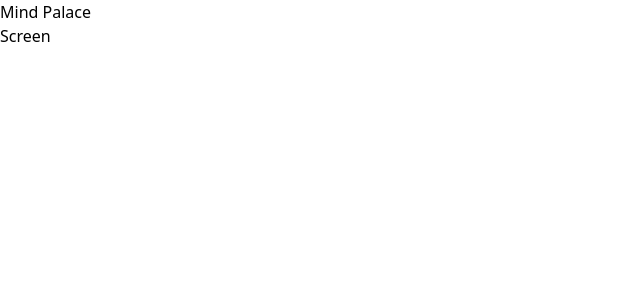
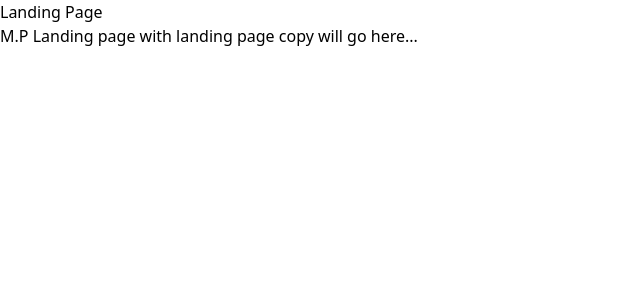
Before and after one commit to TeamTenacity01/Mind-Palace, a SvelteKit app: page / in a window 1280 px wide. Shown: the top 300 px of the page, without its empty margins (0-640 px from the left). Built offline with nearby package versions, Linux system fonts and the light colour scheme.

Commit message:
Fixed the routes and info on page.svelte files

```diff
--- a/src/routes/+page.svelte
+++ b/src/routes/+page.svelte
@@ -1,13 +1,2 @@
-<script>
-
-</script>
-
-
-<main>
-    <section class="sidepanel">
-        <h1>Mind Palace</h1>
-    </section>
-    <section class="screen">
-        <p>Screen</p>
-    </section>
-</main>
+<h1>Landing Page</h1>
+<p>M.P Landing page with landing page copy will go here... </p>
--- a/src/routes/app/+page.svelte
+++ b/src/routes/app/+page.svelte
@@ -0,0 +1,16 @@
+<script>
+
+</script>
+
+<style lang="postcss">
+
+</style>
+
+<main>
+    <section class="sidepanel">
+        <h1>Mind Palace</h1>
+    </section>
+    <section class="screen">
+        <p>Screen</p>
+    </section>
+</main>
```
